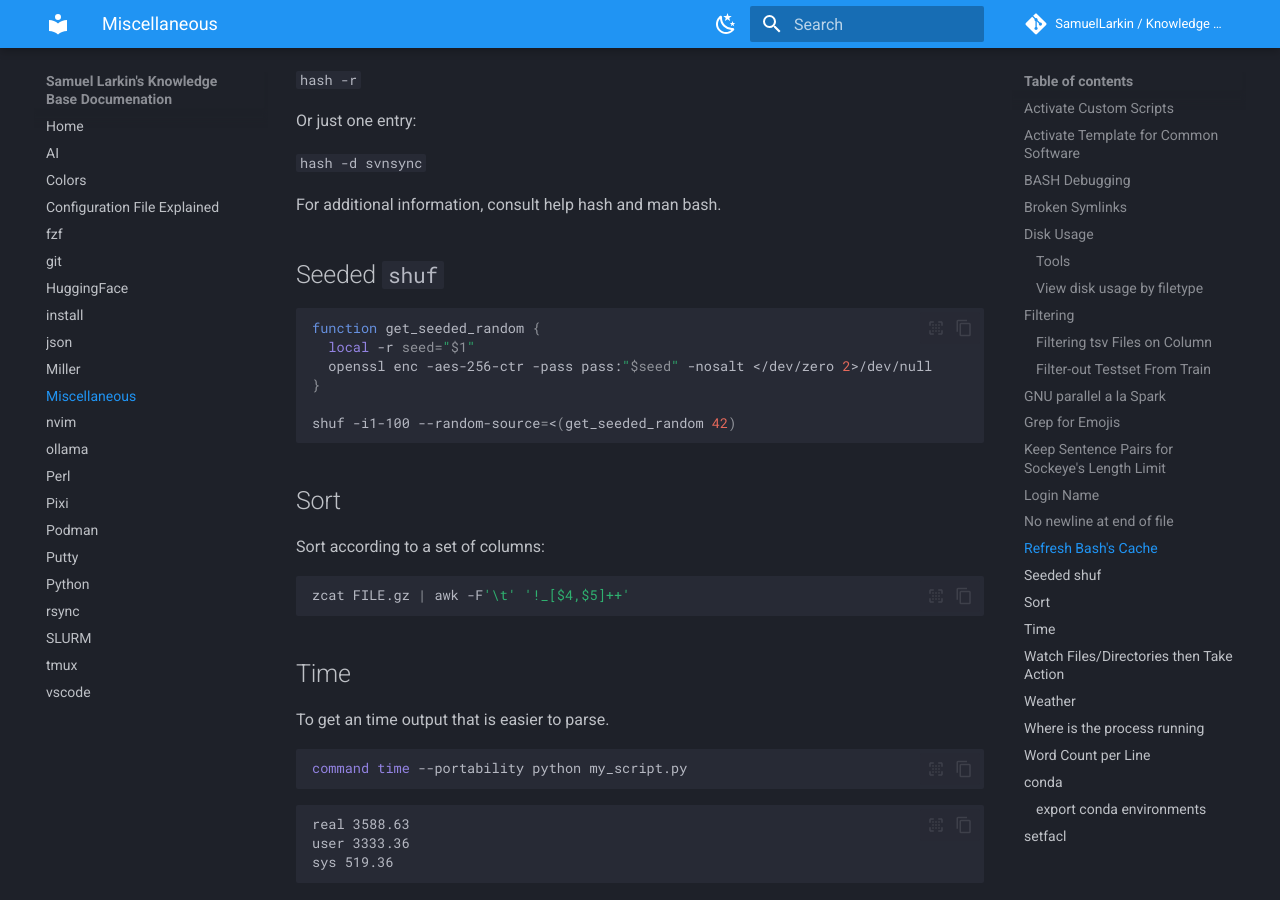
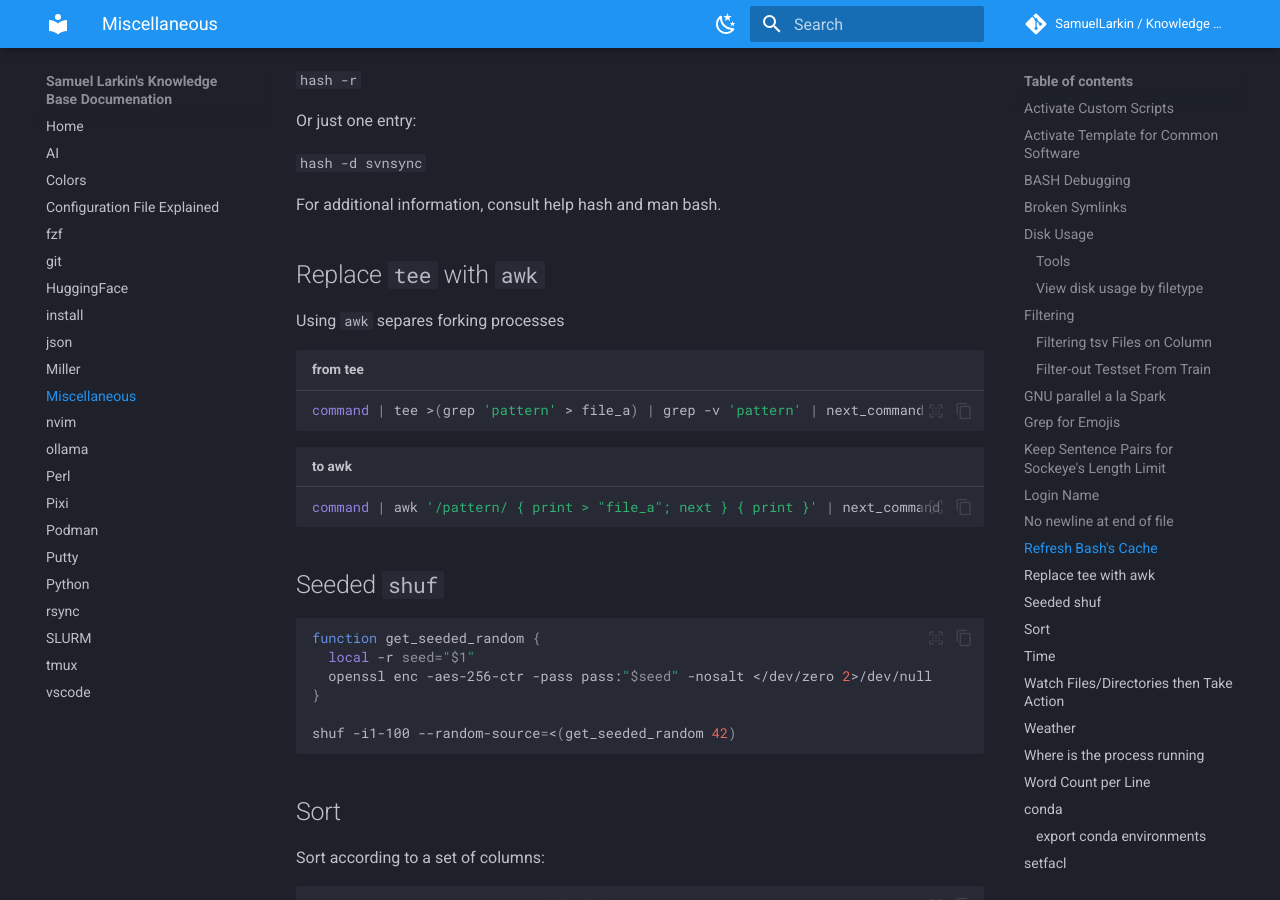
Before and after one commit to SamuelLarkin/kb, an MkDocs documentation site: the page built from docs/miscellaneous.md, in a window 1280 px wide and 900 px high, scrolled down 4617 px. Built offline with MkDocs 1.6.1 and Material for MkDocs 9.7.7, drawn with Linux system fonts in a browser that asks for light colours; comment, search, counter and statistics services are not loaded; the version menu is left out.

Commit message:
docs(misc): replacing tee with awk

````diff
--- a/docs/miscellaneous.md
+++ b/docs/miscellaneous.md
@@ -221,6 +221,18 @@ Or just one entry:
 
 For additional information, consult help hash and man bash.
 
+## Replace `tee` with `awk`
+
+Using `awk` separes forking processes
+
+```sh title="from tee"
+command | tee >(grep 'pattern' > file_a) | grep -v 'pattern' | next_command
+```
+
+```sh title="to awk"
+command | awk '/pattern/ { print > "file_a"; next } { print }' | next_command
+```
+
 ## Seeded `shuf`
 
 ```sh
````
